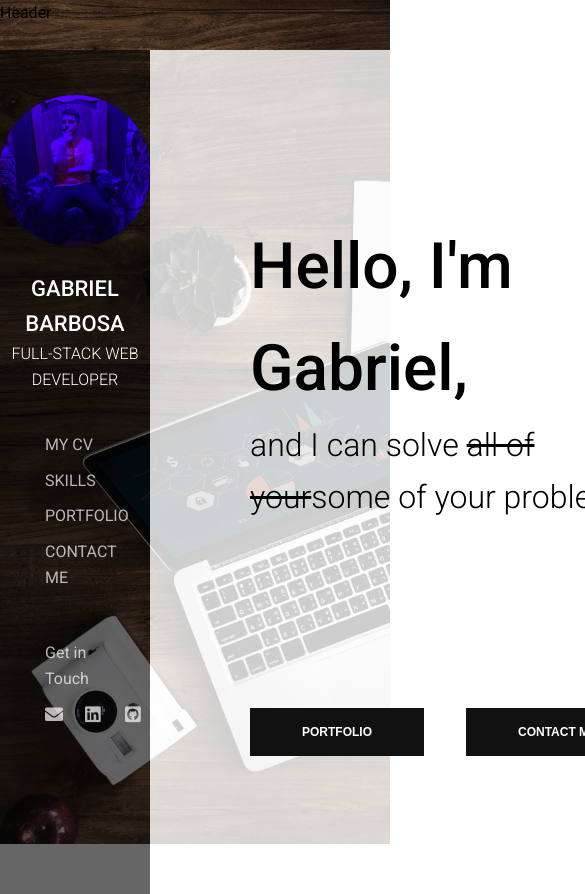
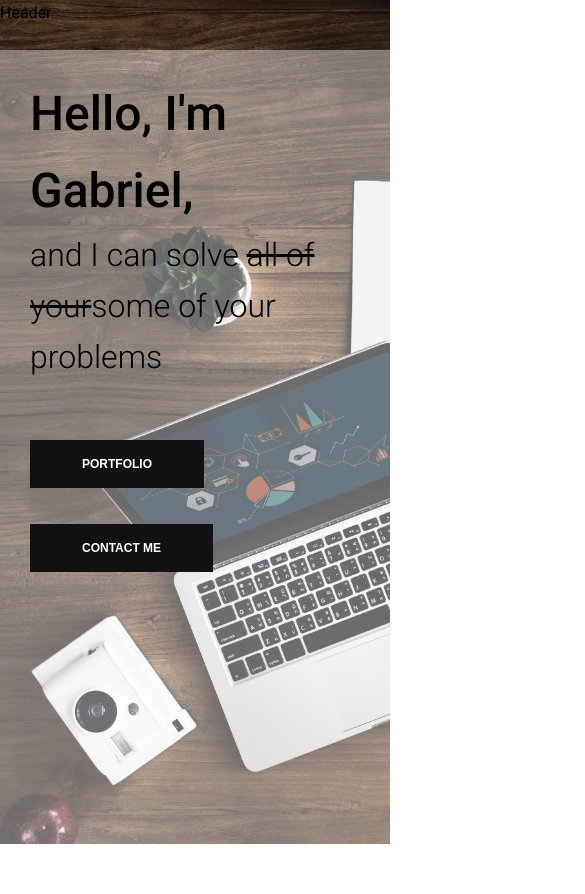
Before and after one commit to Gabriel-Barbosa-de-Oliveira/portfolio, an Angular app: page / in a window 390 px wide. Shown: the top 894 px of the page, 585 px wide, since content can reach past the window. After the commit the page ends 844 px from the top, so only its background shows below. Built offline with nearby package versions, Linux system fonts and the light colour scheme.

Commit message:
Mobile Fix

```diff
--- a/src/app/modules/portfolio/home/home.component.scss
+++ b/src/app/modules/portfolio/home/home.component.scss
@@ -5,7 +5,7 @@ $white: #fff;
 $base-shadow: rgba(0, 0, 0, 0.12);
 $black-shadow-from: rgba(255, 255, 255, 0.42);
 $black-shadow-to: rgba(255, 255, 255, 0.2);
-$purple-box-shadow:  0 14px 26px -12px $black-shadow-from, 0 4px 23px 0px $base-shadow, 0 8px 10px -5px $black-shadow-to;
+$purple-box-shadow: 0 14px 26px -12px $black-shadow-from, 0 4px 23px 0px $base-shadow, 0 8px 10px -5px $black-shadow-to;
 
 .home-container {
   height: 100vh;
@@ -39,17 +39,17 @@ h1 {
   max-width: 600px;
 
   .title {
-    font-family: 'Pacifico';
+    font-family: "Pacifico";
     font-size: 3rem;
     margin: 10px 0;
   }
   .subtitle {
-    font-family: 'Lato';
+    font-family: "Lato";
     color: $muted-grey;
     font-weight: 400;
   }
   .button-wrapper {
-    padding : 20px 0;
+    padding: 20px 0;
     .ninja-button {
       padding: 15px 50px;
       text-transform: uppercase;
@@ -57,9 +57,9 @@ h1 {
       border: 2px solid $black;
       color: $white;
       font-weight: 600;
-      font-size: .75rem;
+      font-size: 0.75rem;
       cursor: pointer;
-      transition: all .4s;
+      transition: all 0.4s;
       &:hover {
         opacity: 0.8;
         box-shadow: $purple-box-shadow;
@@ -67,3 +67,32 @@ h1 {
     }
   }
 }
+
+@media screen and (max-width: 60em) {
+  .home-container{
+    margin-left: 30px;
+  }
+}
+
+@media screen and (max-width: 40em) {
+  .home-container {
+    height: calc(100vh - 110px);
+    margin: 30px;
+    display: grid;
+    display: -ms-grid;
+    grid-template-columns: 1fr;
+    grid-template-rows: 150px 200px 25px;
+  }
+
+  h1 {
+    font-size: 3em;
+  }
+
+  .buttons-container{
+    grid-template-columns: 1fr;
+  }
+
+  .container > .button-wrapper{
+    padding: 10px 0;
+  }
+}
--- a/src/app/modules/structure/catalog-structure/catalog-structure.component.scss
+++ b/src/app/modules/structure/catalog-structure/catalog-structure.component.scss
@@ -1,7 +1,7 @@
 .portfolio-structure {
   display: grid;
   width: 100%;
-  height: 100vh;
+  height: 100%;
   grid-template-areas: "nav  main";
   grid-template-rows: 1fr;
   grid-template-columns: 25% auto;
@@ -23,6 +23,12 @@
   background-color: rgba(255, 255, 255, 0.8);
 }
 
+@media screen and (max-width: 60em) {
+  .portfolio-structure {
+    grid-template-columns: 1fr 1fr;
+  }
+}
+
 @media screen and (max-width: 40em) {
   .portfolio-structure > header {
     display: inherit;
@@ -31,11 +37,16 @@
   .portfolio-structure {
     display: grid;
     width: 100%;
-    height: 100vh;
-    grid-template-areas:
-      "head head"
-      "nav  main";
-    grid-template-rows: 50px 1fr 30px;
-    grid-template-columns: 150px 1fr;
+    grid-template-areas: "head" "main";
+    grid-template-rows: 50px 1fr;
+    grid-template-columns: 1fr;
+  }
+
+  .portfolio-structure > main {
+    background-color: rgba(255, 255, 255, 0.4);
+  }
+
+  nav {
+    display: none;
   }
 }
```
